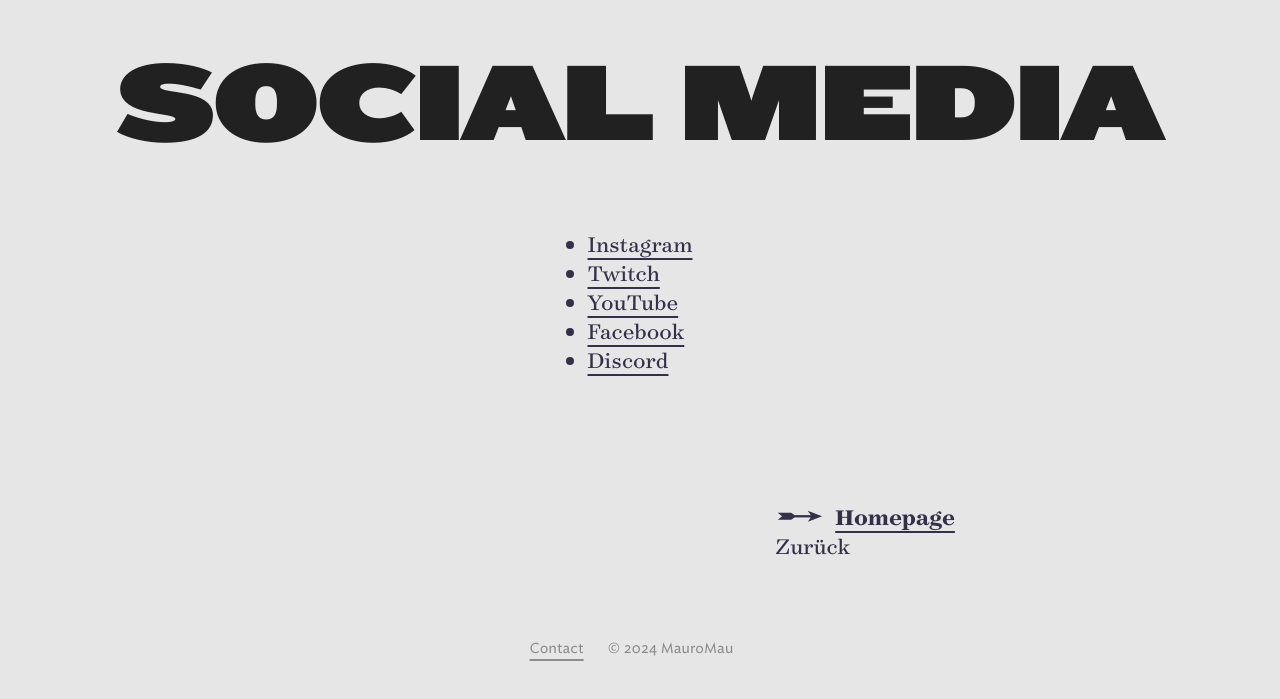
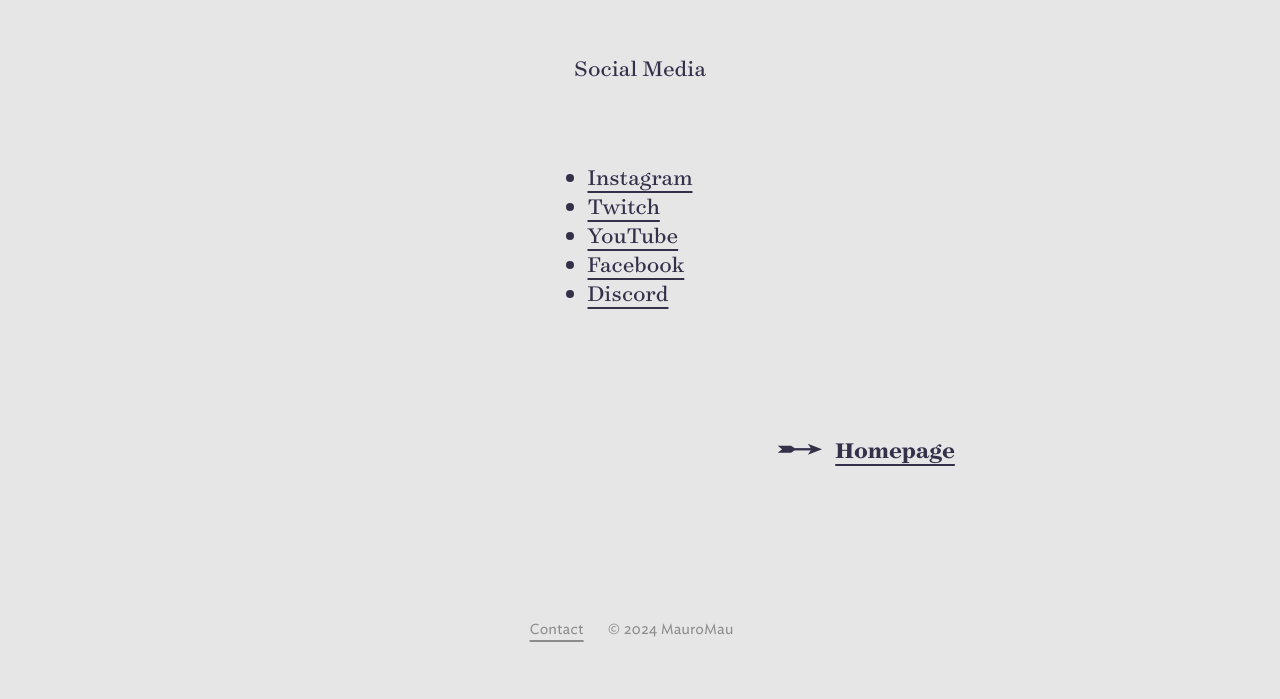
Before and after one commit to MauroMau/laquila_tv, a plain HTML site: page social.html in a window 1280 px wide. Shown: the part 107-806 px from the top of the page. Drawn offline with Linux system fonts and the light colour scheme.

Commit message:
Update social.html

```diff
--- a/social.html
+++ b/social.html
@@ -393,7 +393,7 @@
                         </svg>
 </a></header>
 <main class=layout-module--main--e5529>
-    <header class=index-module--heading--5ce97>Social Media</header>
+    <header class="social-media-header">Social Media</header>
     <ul class="social-media-links">
         <li><a href="https://instagram.com/paolo_laquila" target="_blank"><i class="fab fa-instagram"></i>Instagram</a></li>
         <li><a href="https://www.twitch.tv/laquila_tv/" target="_blank"><i class="fab fa-twitch"></i>Twitch</a></li>
@@ -405,7 +405,6 @@
         <ul class=index-module--linksList--9ba14>
             <li>
                 <a class=index-module--link--b5806 href=https://mauromau.github.io/laquila_tv/>Homepage</a>
-                <p>  Zurück</p>
         </ul>
     </div>
 </main>
```
